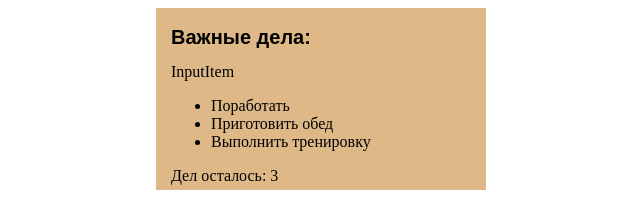
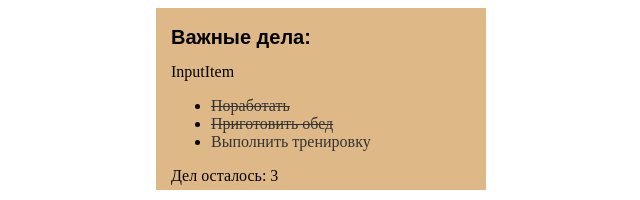
Before and after one commit to WebHeroSchool/SarNadya_todo, a React (Create React App) app: page / in a window 1280 px wide. Shown: the top 200 px of the page, without its empty margins (319-959 px from the left). Built offline with nearby package versions, Linux system fonts and the light colour scheme.

Commit message:
classnames

```diff
--- a/package.json
+++ b/package.json
@@ -6,6 +6,7 @@
     "@testing-library/jest-dom": "^5.12.0",
     "@testing-library/react": "^11.2.6",
     "@testing-library/user-event": "^12.8.3",
+    "classnames": "^2.3.1",
     "react": "^17.0.2",
     "react-dom": "^17.0.2",
     "react-scripts": "4.0.3",
--- a/src/components/App/App.js
+++ b/src/components/App/App.js
@@ -8,9 +8,18 @@
 
 const App = () => {
   const items = [
-    {value: 'Поработать'},
-    {value: 'Приготовить обед'},
-    {value: 'Выполнить тренировку'}
+    {
+      value: 'Поработать',
+      isDone: true
+    },
+    {
+      value: 'Приготовить обед',
+      isDone: true
+    },
+    {
+      value: 'Выполнить тренировку',
+      isDone: false
+    }
   ];
 
   return (
--- a/src/components/Item/Item.js
+++ b/src/components/Item/Item.js
@@ -1,5 +1,14 @@
 import React from 'react';
+import classnames from 'classnames';
+import styles from './Item.module.css';
 
-const Item = ({value}) => (<span>{value}</span>);
+const Item = ({value, isDone}) => (<span className={
+  classnames({
+    [styles.item]: true,
+    [styles.done]: isDone
+  })
+}>
+  {value}
+</span>);
 
 export default Item;
--- /dev/null
+++ b/src/components/Item/Item.module.css
@@ -0,0 +1,7 @@
+.item {
+  color: #333;
+}
+
+.done {
+  text-decoration: line-through;
+}
--- a/src/components/ItemList/ItemList.js
+++ b/src/components/ItemList/ItemList.js
@@ -3,7 +3,7 @@
 
 const ItemList = ({items}) => (<ul>
   {items.map(item => <li key={item.value}>
-    <Item value={item.value} />
+    <Item value={item.value} isDone={item.isDone} />
   </li>)}
 </ul>);
 
```
Also changed, not shown: src/components/App/App.module.css (line endings or trailing spaces), 1 other file (tests, documents, lock files or other folders).
